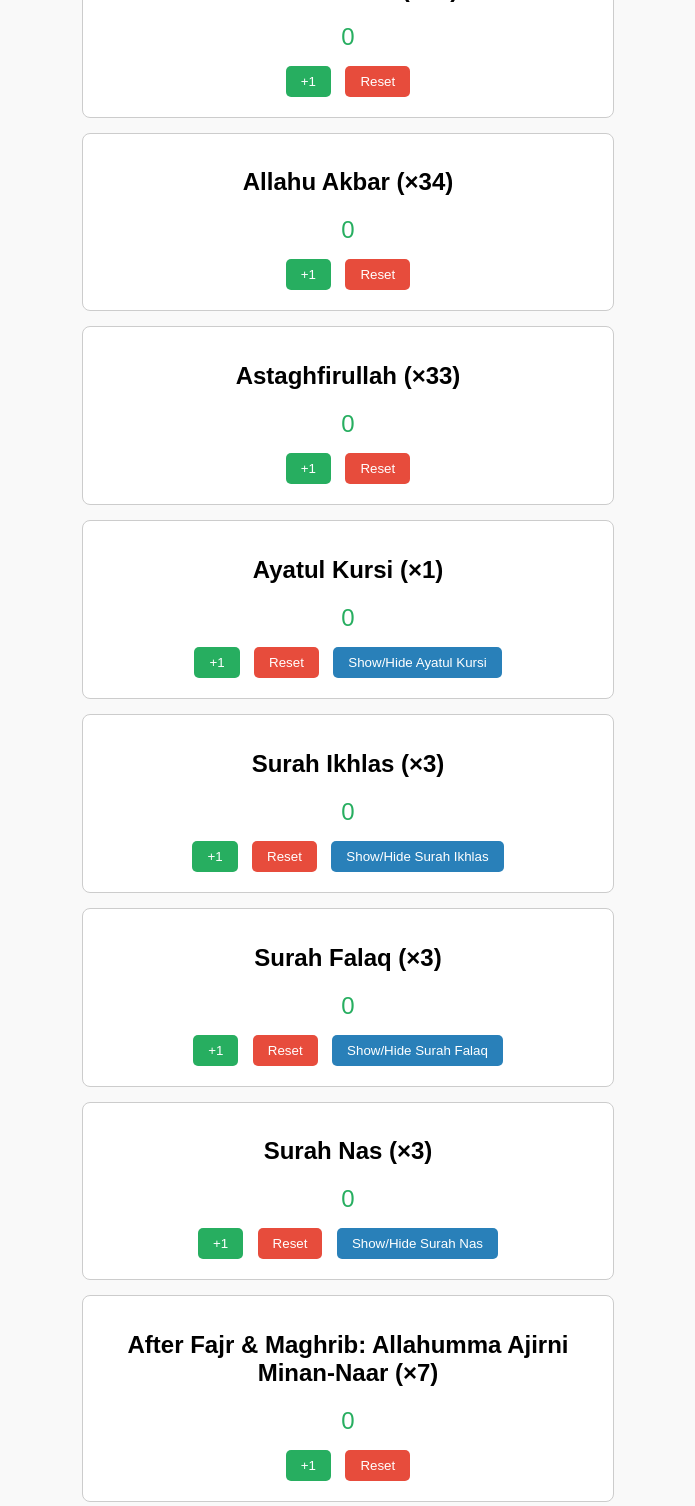
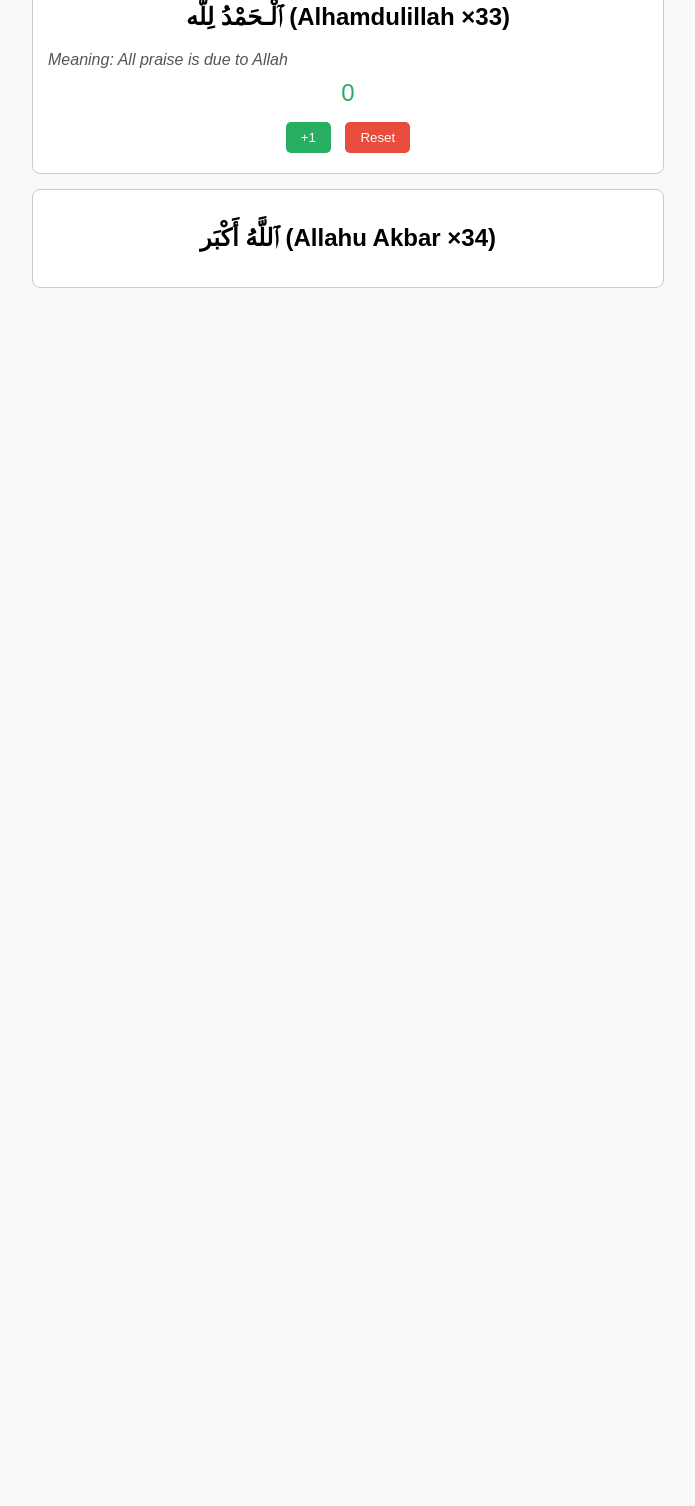
Before and after one commit to mgangat11/Daily-Tasbih_, a plain HTML site: page index.html in a window 1280 px wide. Shown: the part 335-1841 px from the top of the page, without its empty margins (292-987 px from the left). After the commit the page ends 800 px from the top, so only its background shows below. Drawn offline with Linux system fonts and the light colour scheme.

Commit message:
Enhance Daily Dhikr Tracker with meanings and styles
Updated the Daily Dhikr Tracker to include meanings for each dhikr and adjusted styles for better layout.

```diff
--- a/index.html
+++ b/index.html
@@ -6,13 +6,14 @@
   <style>
     body { font-family: Arial, sans-serif; background:#f9f9f9; text-align:center; margin:20px; }
     h1 { color:#2c3e50; }
-    .dhikr { border:1px solid #ccc; border-radius:8px; padding:15px; margin:15px auto; max-width:500px; background:#fff; }
+    .dhikr { border:1px solid #ccc; border-radius:8px; padding:15px; margin:15px auto; max-width:600px; background:#fff; }
     .count { font-size:1.5em; margin:10px; color:#27ae60; }
     button { padding:8px 15px; margin:5px; border:none; border-radius:5px; cursor:pointer; }
     .increment { background:#27ae60; color:white; }
     .reset { background:#e74c3c; color:white; }
     .toggle { background:#2980b9; color:white; }
-    .hidden { display:none; margin-top:10px; text-align:left; }
+    .hidden { display:none; margin-top:10px; text-align:right; direction:rtl; font-size:1.2em; }
+    .meaning { margin-top:10px; font-style:italic; color:#555; text-align:left; }
   </style>
 </head>
 <body>
@@ -20,7 +21,8 @@
 
   <!-- Subhanallah -->
   <div class="dhikr">
-    <h2>Subhanallah (×33)</h2>
+    <h2>سُبْحَانَ ٱللَّه (Subhanallah ×33)</h2>
+    <div class="meaning">Meaning: Glory be to Allah</div>
     <div id="subhanallahCount" class="count">0</div>
     <button class="increment" onclick="increment('subhanallahCount',33)">+1</button>
     <button class="reset" onclick="resetCount('subhanallahCount')">Reset</button>
@@ -28,7 +30,8 @@
 
   <!-- Alhamdulillah -->
   <div class="dhikr">
-    <h2>Alhamdulillah (×33)</h2>
+    <h2>ٱلْـحَمْدُ لِلَّه (Alhamdulillah ×33)</h2>
+    <div class="meaning">Meaning: All praise is due to Allah</div>
     <div id="alhamdulillahCount" class="count">0</div>
     <button class="increment" onclick="increment('alhamdulillahCount',33)">+1</button>
     <button class="reset" onclick="resetCount('alhamdulillahCount')">Reset</button>
@@ -36,101 +39,5 @@
 
   <!-- Allahu Akbar -->
   <div class="dhikr">
-    <h2>Allahu Akbar (×34)</h2>
-    <div id="akbarCount" class="count">0</div>
-    <button class="increment" onclick="increment('akbarCount',34)">+1</button>
-    <button class="reset" onclick="resetCount('akbarCount')">Reset</button>
-  </div>
-
-  <!-- Astaghfirullah -->
-  <div class="dhikr">
-    <h2>Astaghfirullah (×33)</h2>
-    <div id="astaghfirCount" class="count">0</div>
-    <button class="increment" onclick="increment('astaghfirCount',33)">+1</button>
-    <button class="reset" onclick="resetCount('astaghfirCount')">Reset</button>
-  </div>
-
-  <!-- Ayatul Kursi -->
-  <div class="dhikr">
-    <h2>Ayatul Kursi (×1)</h2>
-    <div id="kursiCount" class="count">0</div>
-    <button class="increment" onclick="increment('kursiCount',1)">+1</button>
-    <button class="reset" onclick="resetCount('kursiCount')">Reset</button>
-    <button class="toggle" onclick="toggleText('kursiText')">Show/Hide Ayatul Kursi</button>
-    <div id="kursiText" class="hidden">
-      <p>اللّهُ لاَ إِلـهَ إِلاَّ هُوَ الْحَيُّ الْقَيُّومُ... (full Ayatul Kursi text here)</p>
-    </div>
-  </div>
-
-  <!-- Surah Ikhlas -->
-  <div class="dhikr">
-    <h2>Surah Ikhlas (×3)</h2>
-    <div id="ikhlasCount" class="count">0</div>
-    <button class="increment" onclick="increment('ikhlasCount',3)">+1</button>
-    <button class="reset" onclick="resetCount('ikhlasCount')">Reset</button>
-    <button class="toggle" onclick="toggleText('ikhlasText')">Show/Hide Surah Ikhlas</button>
-    <div id="ikhlasText" class="hidden">
-      <p>قُلْ هُوَ ٱللَّهُ أَحَدٌ... (full Surah Ikhlas text)</p>
-    </div>
-  </div>
-
-  <!-- Surah Falaq -->
-  <div class="dhikr">
-    <h2>Surah Falaq (×3)</h2>
-    <div id="falaqCount" class="count">0</div>
-    <button class="increment" onclick="increment('falaqCount',3)">+1</button>
-    <button class="reset" onclick="resetCount('falaqCount')">Reset</button>
-    <button class="toggle" onclick="toggleText('falaqText')">Show/Hide Surah Falaq</button>
-    <div id="falaqText" class="hidden">
-      <p>قُلْ أَعُوذُ بِرَبِّ ٱلْفَلَقِ... (full Surah Falaq text)</p>
-    </div>
-  </div>
-
-  <!-- Surah Nas -->
-  <div class="dhikr">
-    <h2>Surah Nas (×3)</h2>
-    <div id="nasCount" class="count">0</div>
-    <button class="increment" onclick="increment('nasCount',3)">+1</button>
-    <button class="reset" onclick="resetCount('nasCount')">Reset</button>
-    <button class="toggle" onclick="toggleText('nasText')">Show/Hide Surah Nas</button>
-    <div id="nasText" class="hidden">
-      <p>قُلْ أَعُوذُ بِرَبِّ ٱلنَّاسِ... (full Surah Nas text)</p>
-    </div>
-  </div>
-
-  <!-- After Fajr & Maghrib -->
-  <div class="dhikr">
-    <h2>After Fajr & Maghrib: Allahumma Ajirni Minan-Naar (×7)</h2>
-    <div id="ajirniCount" class="count">0</div>
-    <button class="increment" onclick="increment('ajirniCount',7)">+1</button>
-    <button class="reset" onclick="resetCount('ajirniCount')">Reset</button>
-  </div>
-
-  <script>
-    // Load saved counts
-    const ids = ["subhanallahCount","alhamdulillahCount","akbarCount","astaghfirCount","kursiCount","ikhlasCount","falaqCount","nasCount","ajirniCount"];
-    ids.forEach(id => {
-      document.getElementById(id).textContent = localStorage.getItem(id) || 0;
-    });
-
-    function increment(id, max) {
-      let val = parseInt(localStorage.getItem(id) || 0);
-      if (val < max) {
-        val++;
-        localStorage.setItem(id, val);
-        document.getElementById(id).textContent = val;
-      }
-    }
-
-    function resetCount(id) {
-      localStorage.setItem(id, 0);
-      document.getElementById(id).textContent = 0;
-    }
-
-    function toggleText(id) {
-      const el = document.getElementById(id);
-      el.classList.toggle("hidden");
-    }
-  </script>
-</body>
-</html>
+    <h2>ٱللَّهُ أَكْبَر (Allahu Akbar ×34)</h2>
+    <div class="meaning">
```
